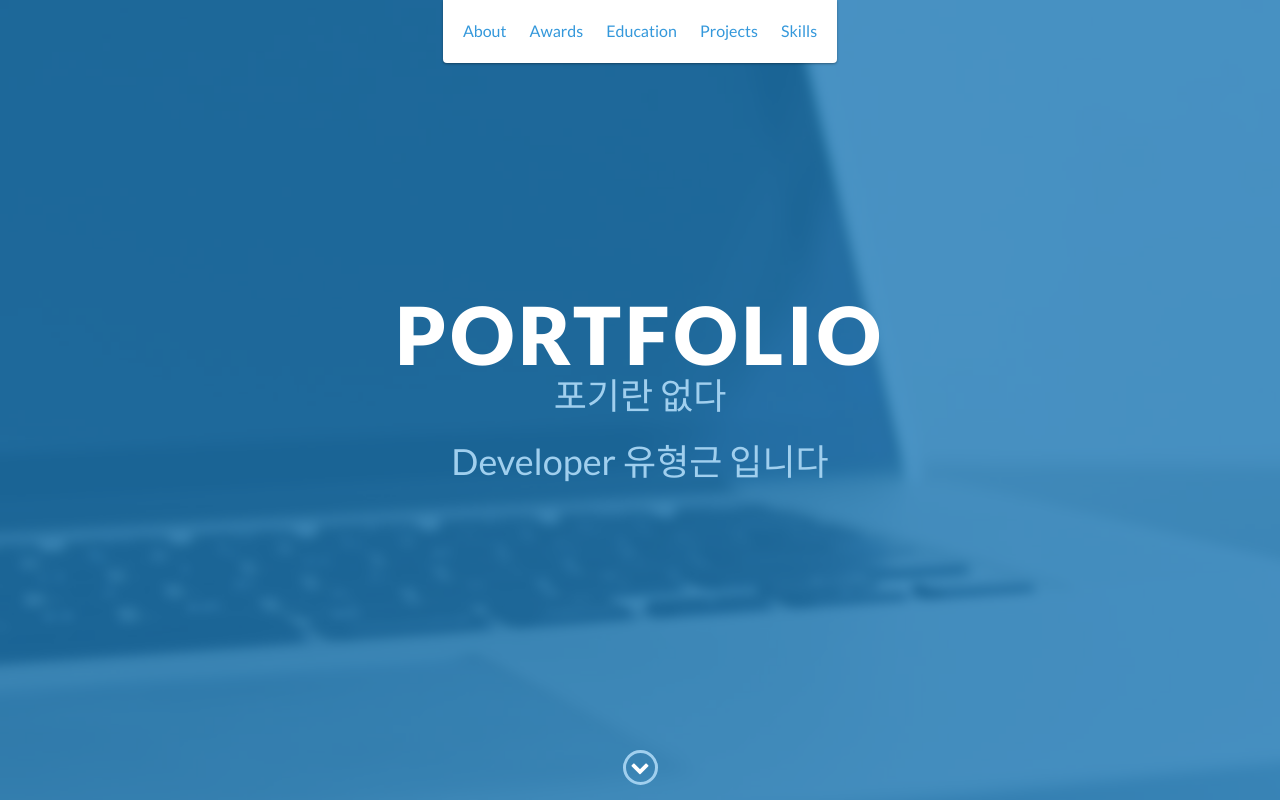
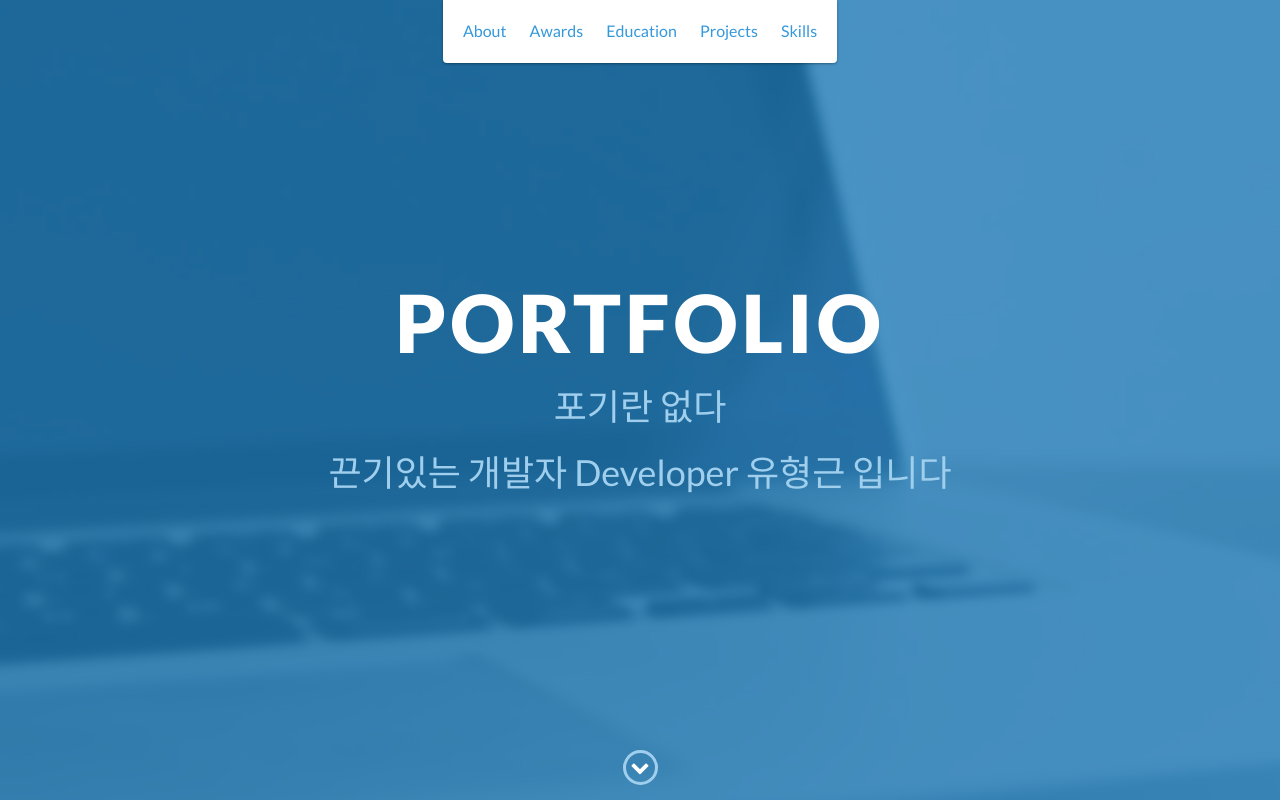
Before and after one commit to gudrms7328/portfolio, a website: page index.html in a window 1280 px wide. Shown: the top 800 px of the page. Drawn offline with nearby package versions, Linux system fonts and the light colour scheme.

Commit message:
Update index.html

```diff
--- a/index.html
+++ b/index.html
@@ -46,8 +46,8 @@
     <div id="lead">
         <div id="lead-content">
             <h1>PORTFOLIO</h1>
-            <h2>포기란 없다</h2>
-            <h2>Developer 유형근 입니다</h2>
+            <br><h2>포기란 없다</h2>
+            <h2>끈기있는 개발자 Developer 유형근 입니다</h2>
         </div>
         <!-- End #lead-content -->
 
@@ -72,7 +72,7 @@
                     <p>
                       <h4>"끈기있는 개발자"</h4><br>
 
-과거부터 현재까지 하나에 관심을 가지게 되면 그것을 꼭 이루어야한다는 의지가 강했습니다. 고등학교를 다니던 도중 진로 선택 교육시간에 우연히 IT의 발전과, 4차 산업혁명의 내용을 듣게 되었고 프로그램 개발을 하고 싶다고 다짐한 후, 대학 진학을 멀티미디어 전공을 진로로 택했습니다. 멀티미디어 전공의 장점을 토대로 C언어, JAVA, Javascript 등 다양한 컴퓨터 언어를 배우고 또한 포토샵, 일러스트 등 다양한 디자인 분야에 배우게 되어서 다양한 IT분야를 접하게 되었습니다. 배운것을 토대로 팀을 만들어서 쇼핑몰 웹사이트를 기획과 개발을 하였습니다. 처음하는 개발이였기에 비록 시간은 오래걸렸지만 팀에게 피해가 되지않게 밤낮 가리지 않고 끈기있게 개발을 하였습니다. 완성된 사이트를 보며 다양한 가능성과 매력을 느끼게 되었습니다.<br>
+과거부터 현재까지 하나에 관심을 가지게 되면 그것을 꼭 이루어야한다는 의지가 강했습니다. 고등학교를 다니던 도중 진로 선택 교육시간에 우연히 IT의 발전과, 4차 산업혁명의 내용을 듣게 되었고 프로그램 개발을 하고 싶다고 다짐한 후, 대학 진학을 멀티미디어 전공을 진로로 택했습니다. 멀티미디어 전공의 장점을 토대로 C언어, JAVA, Javascript 등 다양한 컴퓨터 언어를 배우고 또한 포토샵, 일러스트 등 다양한 디자인 분야에 배우게 되어서 다양한 IT분야를 접하게 되었습니다. 배운것을 토대로 팀을 만들어서 쇼핑몰 웹사이트를 기획과 개발을 하였습니다. 처음하는 개발이였기에 비록 시간은 오래걸렸지만 팀에게 피해가 되지않게 밤낮 가리지 않고 끈기있게 개발을 하였습니다. 완성된 사이트를 보며 다양한 가능성과 매력을 느끼게 되었습니다.<br><br>
 
 이처럼 저는 신입이 내세울 수 있는 안 보이는 경력은 '끈기'라고 생각 합니다. 대회,팀프로젝트 등 다양한 개발 경험을 쌓으면서 지금까지 해왔던 것처럼 끈기를 잊지 않을 것이며, 회사에 들어가서도 끈기 있게 배우고 습득하여 득이 되는 경력으로 바꾸겠습니다.
 
```
